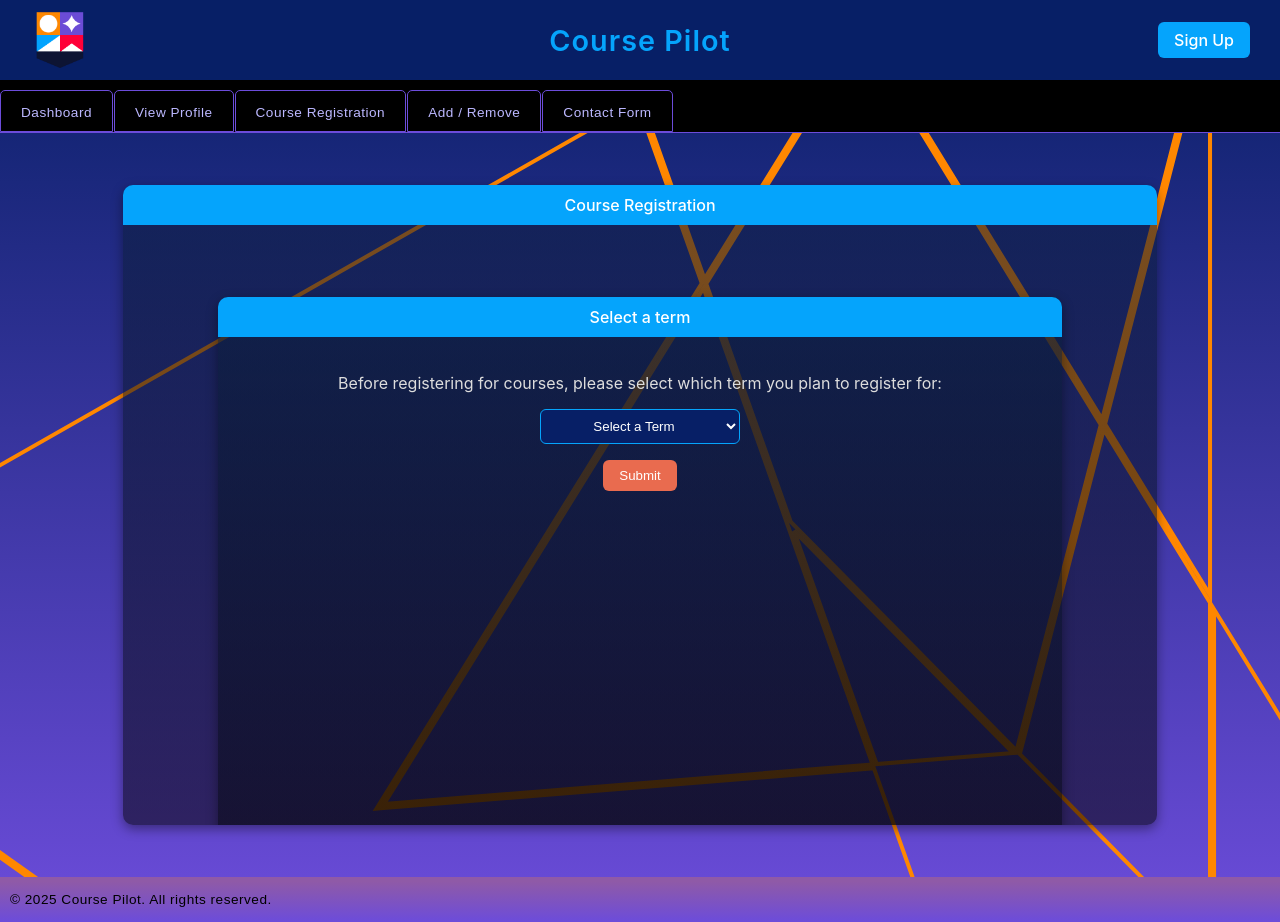
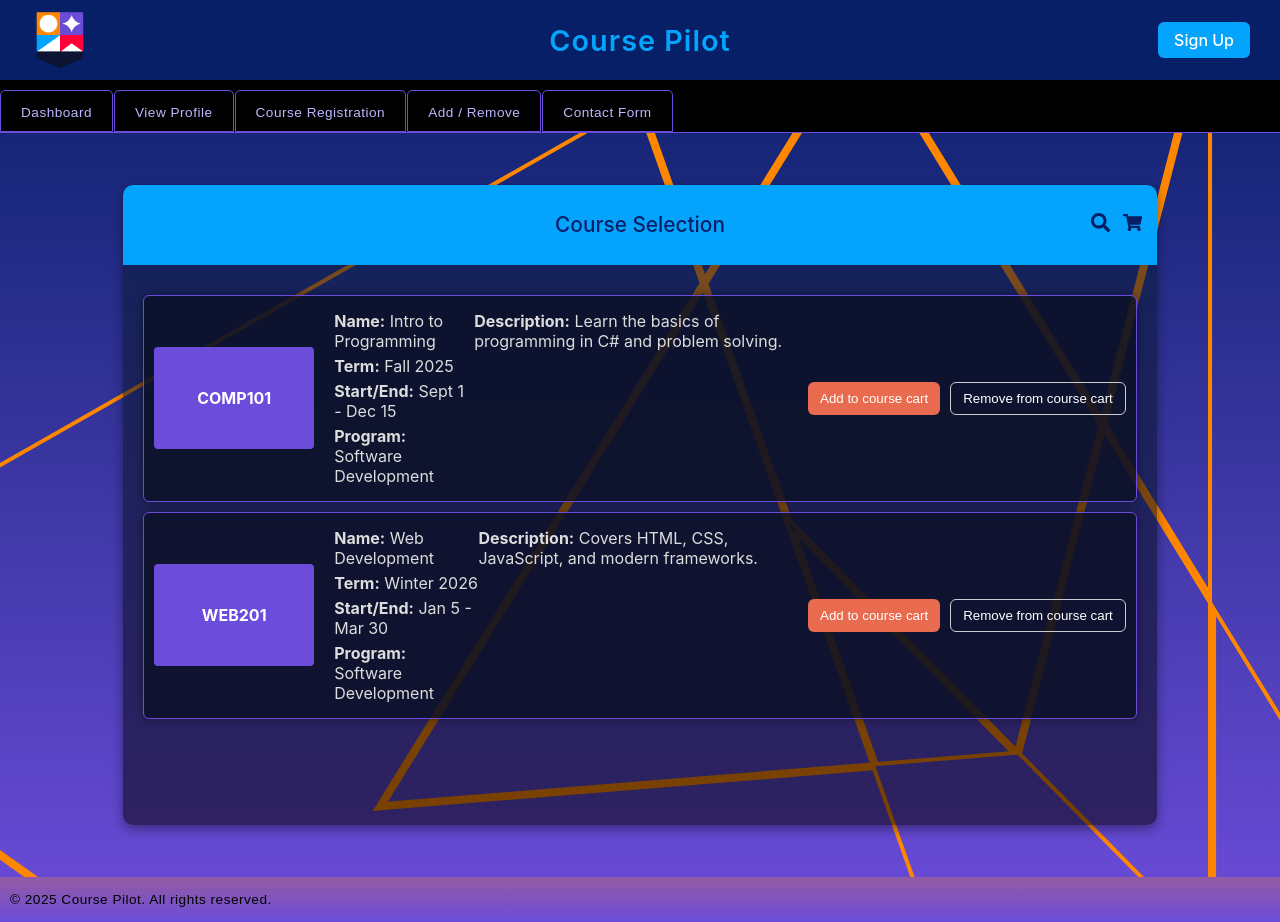
Before and after one commit to ShadeKnightly/CoursePilot, a React (Create React App) app in the folder course-pilot/: page /registration in a window 1280 px wide. Built offline with nearby package versions, Linux system fonts and the light colour scheme.

Commit message:
Made course-Registration page
updated card component to have search and cart icons

```diff
--- a/course-pilot/package.json
+++ b/course-pilot/package.json
@@ -10,6 +10,7 @@
     "axios": "^1.12.2",
     "react": "^19.2.0",
     "react-dom": "^19.2.0",
+    "react-icons": "^5.5.0",
     "react-router-dom": "^7.9.4",
     "react-scripts": "5.0.1",
     "redux": "^5.0.1",
--- a/course-pilot/src/App.js
+++ b/course-pilot/src/App.js
@@ -6,7 +6,8 @@ import Menu from "./components/Menu/Menu";
 import Footer from "./components/Footer/Footer";
 import Dashboard from "./pages/Common/Dashboard.jsx";
 import Profile from "./pages/Common/Profile.jsx";
-import Registration from "./pages/Student/Registration/Registration.jsx";
+// import Registration from "./pages/Student/Registration/Registration.jsx";
+import CourseSelection from "./pages/Student/courseSelection.jsx";
 // import Manage from "./pages/Manage";
 // import Contact from "./pages/Contact";
 import "./styles/Variables.css";
@@ -22,7 +23,7 @@ function App() {
           <Route path="/" element={null} />
           <Route path="/dashboard" element={<Dashboard />} />
           <Route path="/profile" element={<Profile />} />
-          <Route path="/registration" element={<Registration />} />
+          <Route path="/registration" element={<CourseSelection />} />
           {/* <Route path="/manage" element={<Manage />} />
           <Route path="/contact" element={<Contact />} />  */}
         </Routes>
--- a/course-pilot/src/components/card/cardComp.css
+++ b/course-pilot/src/components/card/cardComp.css
@@ -5,17 +5,45 @@
   color: white;
   width: 85%;
   height: 80vh;
-  /* max-width: 600px; */
   box-shadow: 0px 4px 12px rgba(0, 0, 0, 0.4);
   margin: 20px auto;
 }
 
 .card-header {
+  position: relative;
   background-color: var(--color-accent);
-  color: var(--color--primary);
+  color: var(--color-primary);
+  padding: 10px 20px;
+  display: flex;
+  align-items: center;
+  justify-content: center; /* Centers title */
+}
+
+.card-title {
+  font-weight: 500;
+  font-size: 1.3rem;
   text-align: center;
-  font-weight: 500;
-  padding: 10px;
+  flex-grow: 1; /* Ensures it stays centered */
+}
+
+.card-icons {
+  position: absolute;
+  right: 15px; /* Keeps icons on right edge */
+  display: flex;
+  gap: 12px;
+}
+
+.icon-button {
+  background: none;
+  border: none;
+  color: var(--color-primary);
+  font-size: 1.2rem;
+  cursor: pointer;
+  transition: transform 0.2s ease;
+}
+
+.icon-button:hover {
+  transform: scale(1.2);
 }
 
 .card-body {
--- a/course-pilot/src/components/card/cardComponent.jsx
+++ b/course-pilot/src/components/card/cardComponent.jsx
@@ -1,13 +1,32 @@
 import React from "react";
+import { FaSearch, FaShoppingCart } from "react-icons/fa";
 import "./cardComp.css";
+import { Link, useLocation } from "react-router-dom";
 
-function CardComp({ title, children }) {
+const CardComp = ({ title, children }) => {
+  const location = useLocation();
+
+  // Only show icons on the Course Registration page
+  const showIcons = location.pathname === "/registration";
+
   return (
     <div className="card">
-      <div className="card-header">{title}</div>
+      <div className="card-header">
+        <h2 className="card-title">{title}</h2>
+        {showIcons && (
+          <div className="card-icons">
+            <Link to="/search" className="icon-button">
+              <FaSearch />
+            </Link>
+            <Link to="/cart" className="icon-button">
+              <FaShoppingCart />
+            </Link>
+          </div>
+        )}
+      </div>
       <div className="card-body">{children}</div>
     </div>
   );
-}
+};
 
 export default CardComp;
--- /dev/null
+++ b/course-pilot/src/pages/Student/courseSelection.jsx
@@ -0,0 +1,75 @@
+import React, { useState, useEffect } from "react";
+import CardComp from "../../components/card/cardComponent";
+import ClassItem from "../../components/ClassItem/classItem";
+
+const CourseSelection = () => {
+  // Mocked data fetch
+  const fetchCourses = () => {
+    // Simulate a fake API call
+    return new Promise((resolve) => {
+      setTimeout(() => {
+        resolve([
+          {
+            id: 1,
+            courseCode: "COMP101",
+            name: "Intro to Programming",
+            term: "Fall 2025",
+            startEnd: "Sept 1 - Dec 15",
+            program: "Software Development",
+            description: "Learn the basics of programming in C# and problem solving.",
+          },
+          {
+            id: 2,
+            courseCode: "WEB201",
+            name: "Web Development",
+            term: "Winter 2026",
+            startEnd: "Jan 5 - Mar 30",
+            program: "Software Development",
+            description: "Covers HTML, CSS, JavaScript, and modern frameworks.",
+          },
+        ]);
+      }, 1000);
+    });
+  };
+
+  const [courses, setCourses] = useState([]);
+
+  useEffect(() => {
+    // Mock API call on component mount
+    fetchCourses().then((data) => setCourses(data));
+  }, []);
+
+  const handleAdd = (courseId) => {
+    console.log(`Added course with ID: ${courseId}`);
+  };
+
+  const handleRemove = (courseId) => {
+    console.log(`Removed course with ID: ${courseId}`);
+  };
+
+  return (
+    <main style={{ padding: "2rem" }}>
+      <CardComp title={`Course Selection`}>
+        {courses.length === 0 ? (
+          <p>Loading available courses...</p>
+        ) : (
+          courses.map((course) => (
+            <ClassItem
+              key={course.id}
+              courseCode={course.courseCode}
+              name={course.name}
+              term={course.term}
+              startEnd={course.startEnd}
+              program={course.program}
+              description={course.description}
+              onAdd={() => handleAdd(course.id)}
+              onRemove={() => handleRemove(course.id)}
+            />
+          ))
+        )}
+      </CardComp>
+    </main>
+  );
+};
+
+export default CourseSelection;
```
Also changed, not shown: 1 other file (tests, documents, lock files or other folders).
